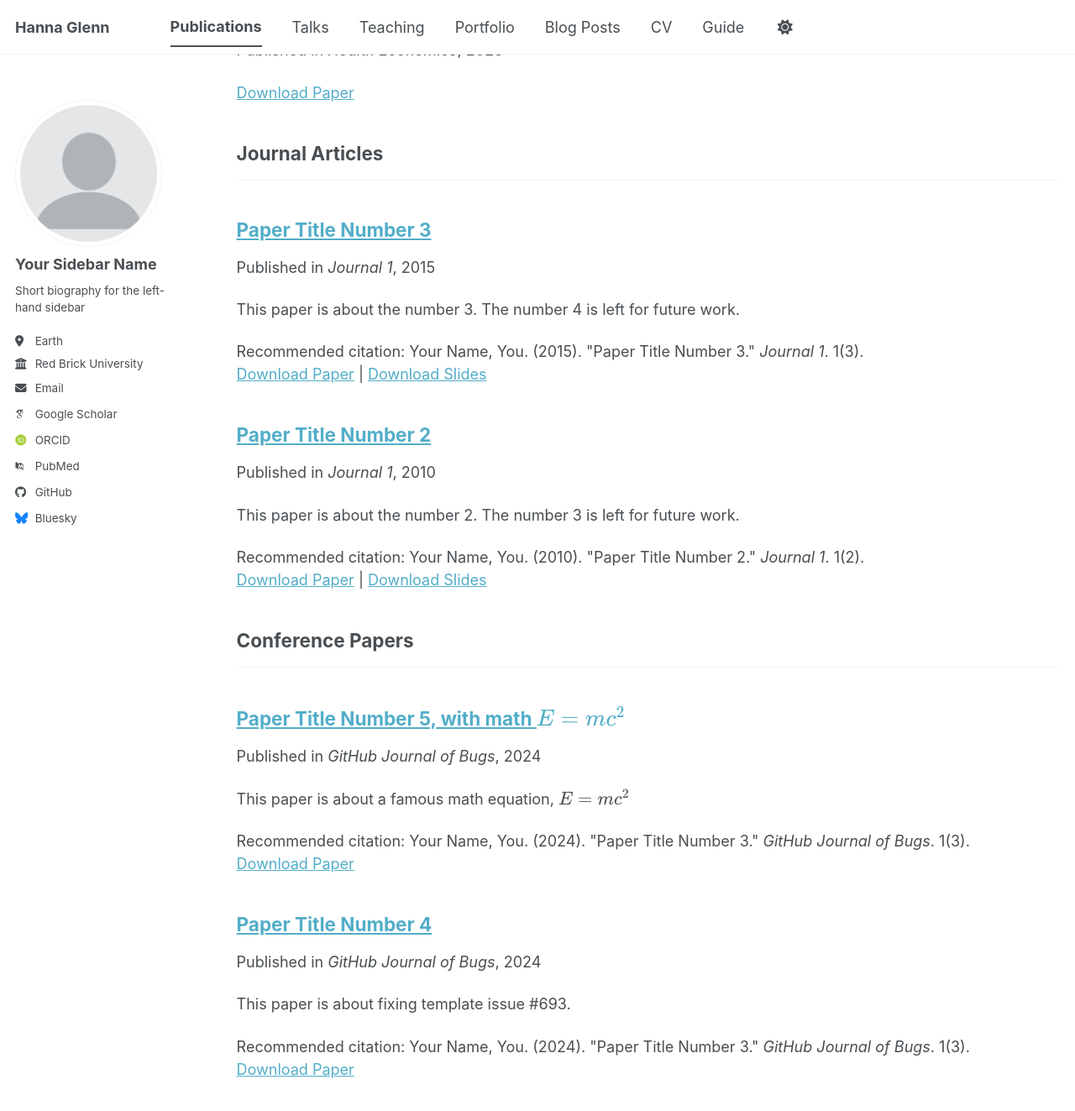
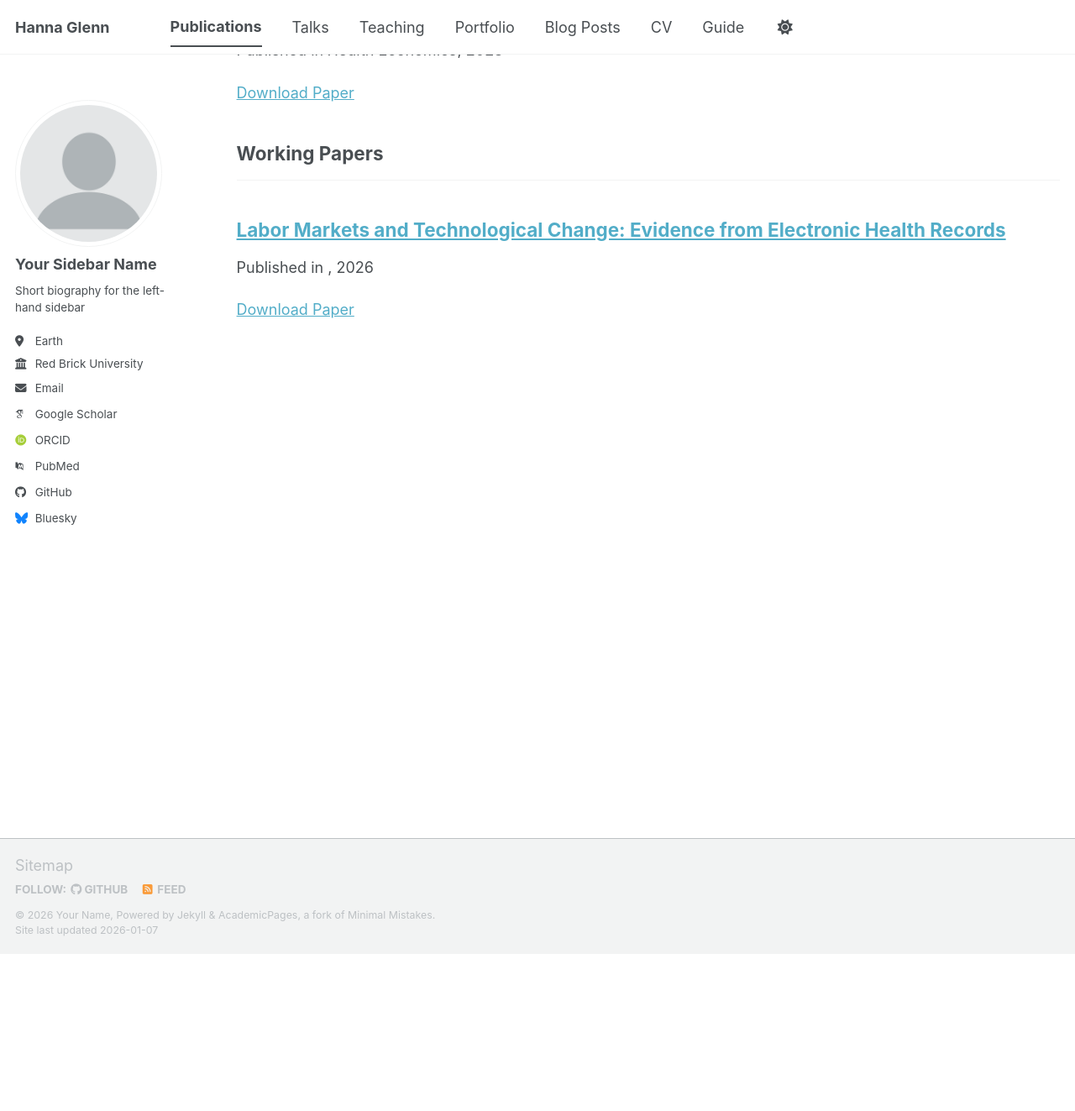
Before and after one commit to hannaglenn/hannaglenn.github.io, a Jekyll site: the page built from _pages/publications.html, in a window 1280 px wide and 1400 px high, scrolled down 264 px. Shown: the top 1323 px of the window at 84% size. Built offline with Jekyll 4.4.1, drawn with Linux system fonts in a browser that asks for light colours; some web fonts are replaced; a script bundle is joined from its source files by our own code; library files that are not in the unit come from our copies.

Commit message:
update publications

```diff
--- a/_publications/2010-10-01-paper-title-number-2.md
+++ /dev/null
@@ -1,14 +0,0 @@
----
-title: "Paper Title Number 2"
-collection: publications
-category: manuscripts
-permalink: /publication/2010-10-01-paper-title-number-2
-excerpt: 'This paper is about the number 2. The number 3 is left for future work.'
-date: 2010-10-01
-venue: 'Journal 1'
-slidesurl: 'https://academicpages.github.io/files/slides2.pdf'
-paperurl: 'https://academicpages.github.io/files/paper2.pdf'
-citation: 'Your Name, You. (2010). &quot;Paper Title Number 2.&quot; <i>Journal 1</i>. 1(2).'
----
-
-The contents above will be part of a list of publications, if the user clicks the link for the publication than the contents of section will be rendered as a full page, allowing you to provide more information about the paper for the reader. When publications are displayed as a single page, the contents of the above "citation" field will automatically be included below this section in a smaller font.
--- a/_publications/2015-10-01-paper-title-number-3.md
+++ /dev/null
@@ -1,14 +0,0 @@
----
-title: "Paper Title Number 3"
-collection: publications
-category: manuscripts
-permalink: /publication/2015-10-01-paper-title-number-3
-excerpt: 'This paper is about the number 3. The number 4 is left for future work.'
-date: 2015-10-01
-venue: 'Journal 1'
-slidesurl: 'https://academicpages.github.io/files/slides3.pdf'
-paperurl: 'https://academicpages.github.io/files/paper3.pdf'
-citation: 'Your Name, You. (2015). &quot;Paper Title Number 3.&quot; <i>Journal 1</i>. 1(3).'
----
-
-The contents above will be part of a list of publications, if the user clicks the link for the publication than the contents of section will be rendered as a full page, allowing you to provide more information about the paper for the reader. When publications are displayed as a single page, the contents of the above "citation" field will automatically be included below this section in a smaller font.
--- a/_publications/2025-06-08-paper-title-number-5.md
+++ /dev/null
@@ -1,13 +0,0 @@
----
-title: "Paper Title Number 5, with math $$E=mc^2$$"
-collection: publications
-category: conferences
-permalink: /publication/2024-02-17-paper-title-number-4
-excerpt: 'This paper is about a famous math equation, $$E=mc^2$$'
-date: 2024-02-17
-venue: 'GitHub Journal of Bugs'
-paperurl: 'https://academicpages.github.io/files/paper3.pdf'
-citation: 'Your Name, You. (2024). &quot;Paper Title Number 3.&quot; <i>GitHub Journal of Bugs</i>. 1(3).'
----
-
-Using [MathJax](https://www.mathjax.org/) in the description is supported - $$E=mc^2$$ - however, the use must be mindful that the default delimiters are `$$...$$` and `\\[...\\]` which differs from the `$...$` that is typically expected.
--- a/_publications/2024-02-17-paper-title-number-4.md
+++ b/_publications/EHR-physician.md
@@ -1,13 +1,10 @@
 ---
-title: "Paper Title Number 4"
+title: "Labor Markets and Technological Change: Evidence from Electronic Health Records"
 collection: publications
-category: conferences
-permalink: /publication/2024-02-17-paper-title-number-4
-excerpt: 'This paper is about fixing template issue #693.'
-date: 2024-02-17
-venue: 'GitHub Journal of Bugs'
-paperurl: 'https://academicpages.github.io/files/paper3.pdf'
-citation: 'Your Name, You. (2024). &quot;Paper Title Number 3.&quot; <i>GitHub Journal of Bugs</i>. 1(3).'
+category: workingpapers
+permalink: /publication/2025-EHR-physician
+excerpt: ''
+date: 2026-01-01
+paperurl: 'https://hannaglenn.github.io/files/maternal-morbidity.pdf'
 ---
-
 The contents above will be part of a list of publications, if the user clicks the link for the publication than the contents of section will be rendered as a full page, allowing you to provide more information about the paper for the reader. When publications are displayed as a single page, the contents of the above "citation" field will automatically be included below this section in a smaller font.
```
